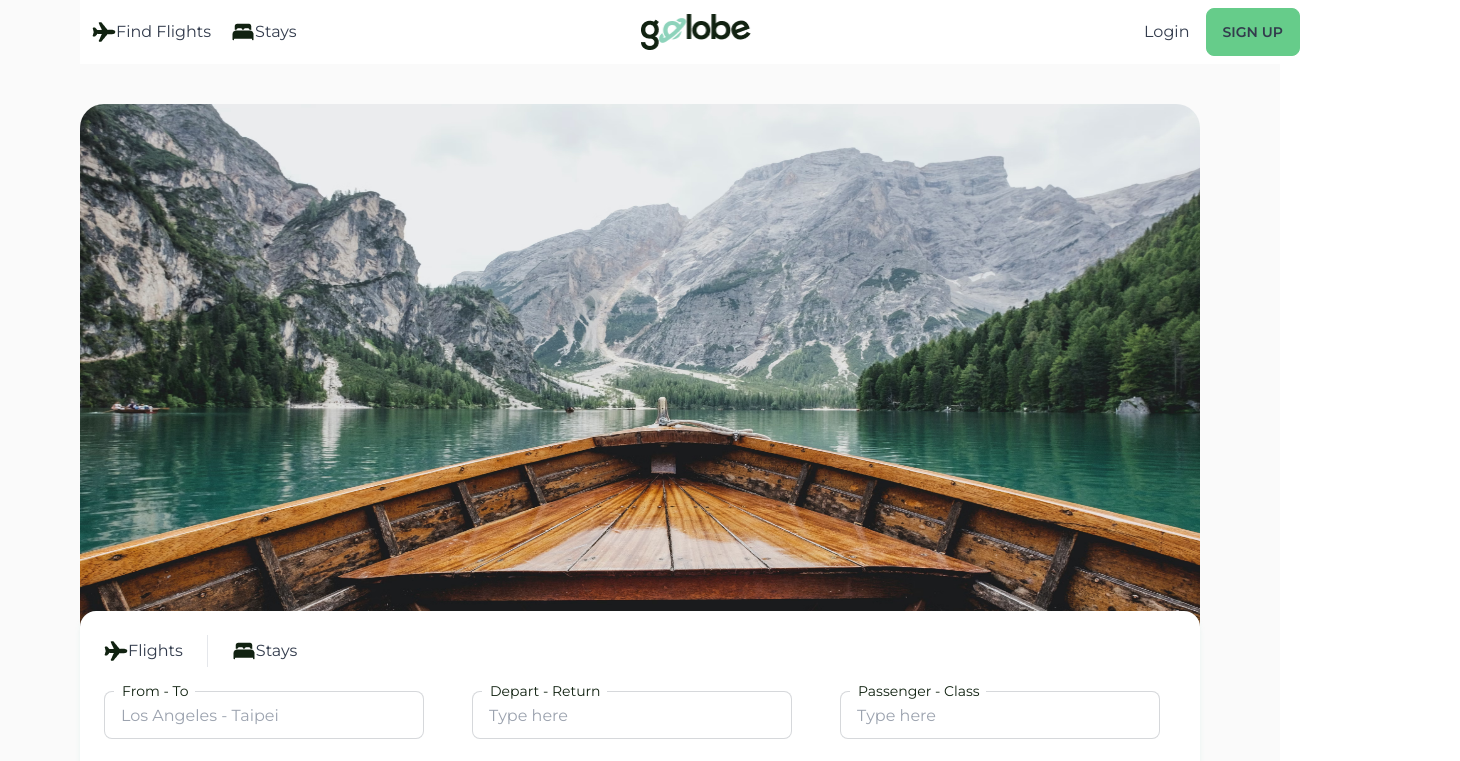
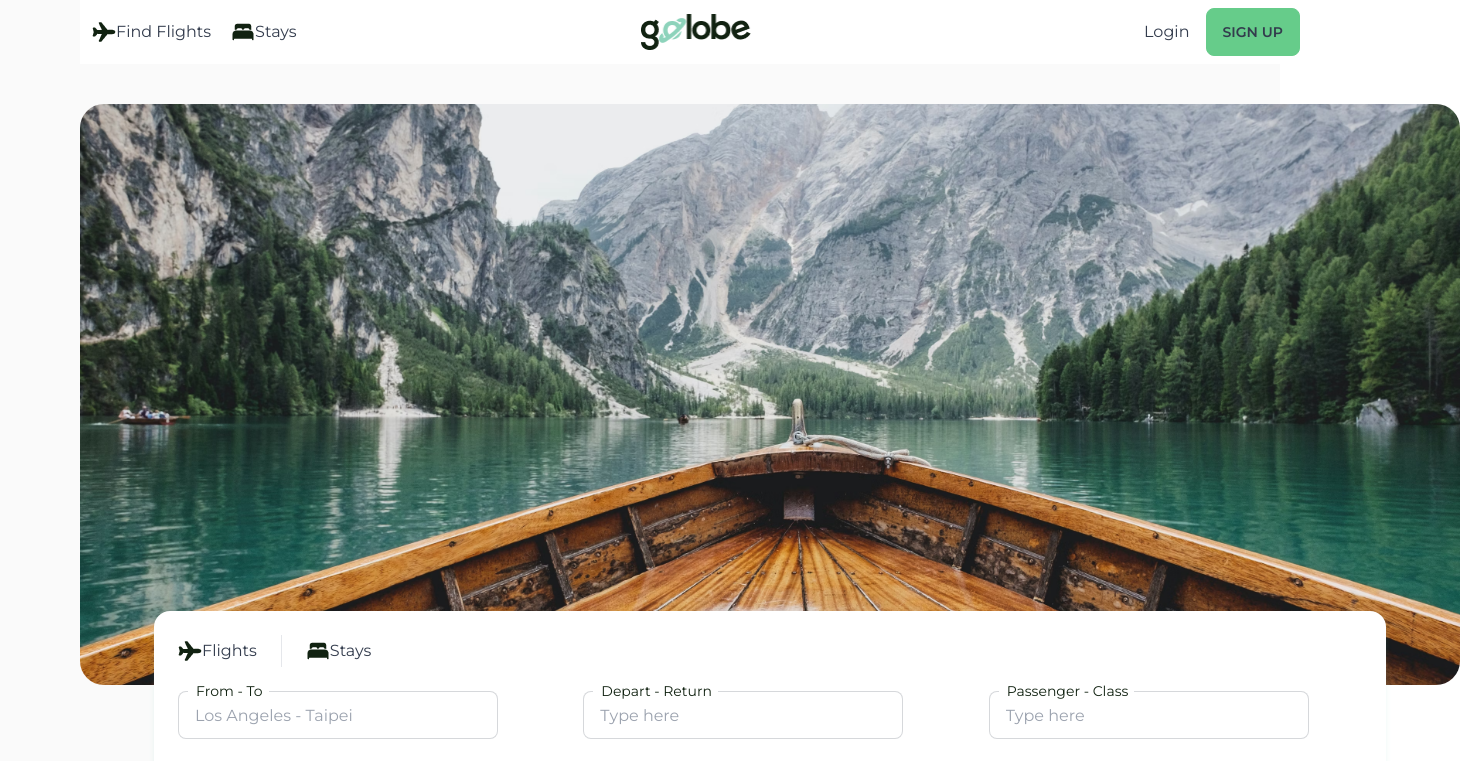
Before and after one commit to kingkwongsta/Golobe-Travel-Agency, a Next.js app: page / in a window 1280 px wide. Shown: the top 761 px of the page, 1460 px wide, since content can reach past the window. Built offline with nearby package versions, Linux system fonts and the light colour scheme.

Commit message:
fix image sizing to fit container

```diff
--- a/src/components/search/searchbar.jsx
+++ b/src/components/search/searchbar.jsx
@@ -7,9 +7,9 @@ import cover from "./../../../public/landing-page-searchbar.avif";
 export default function SearchBar() {
   return (
     <div className="mt-[40px] mb-[180px] mx-[80px] max-w-[1380px]">
-      <div className="relative max-w-[1380px] max-h-[581px] flex justify-center">
+      <div className="relative max-w-[1380px] max-h-[581px] flex justify-center lg:min-w-[1380px]">
         <Image
-          className="rounded-[24px] flex-shrink-0 min-w-full max-w-full"
+          className="rounded-[24px] flex-shrink-0 min-w-full max-w-full object-cover"
           src={cover}
           width={1380}
           height={581}
```
